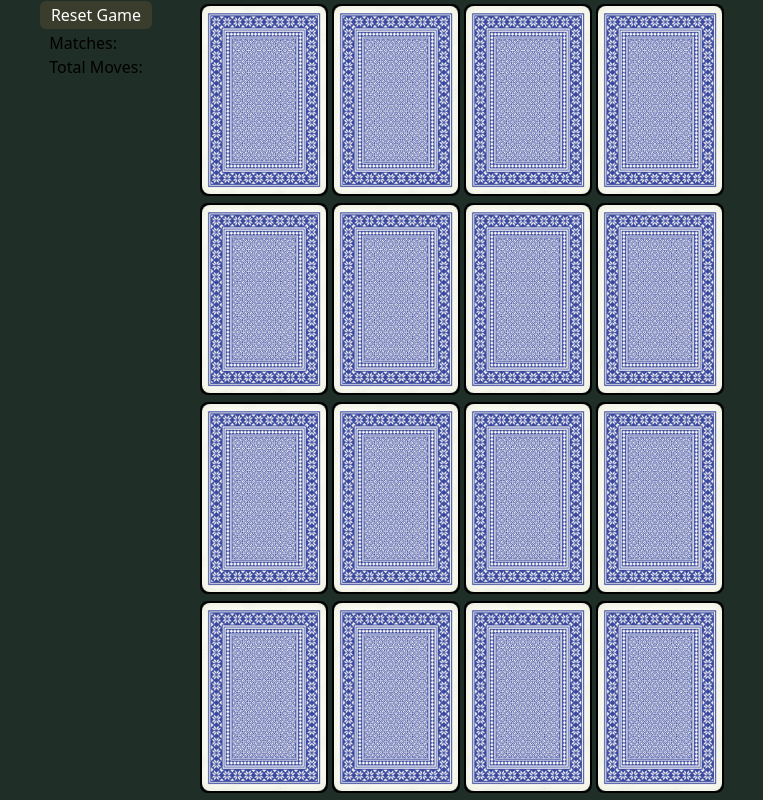
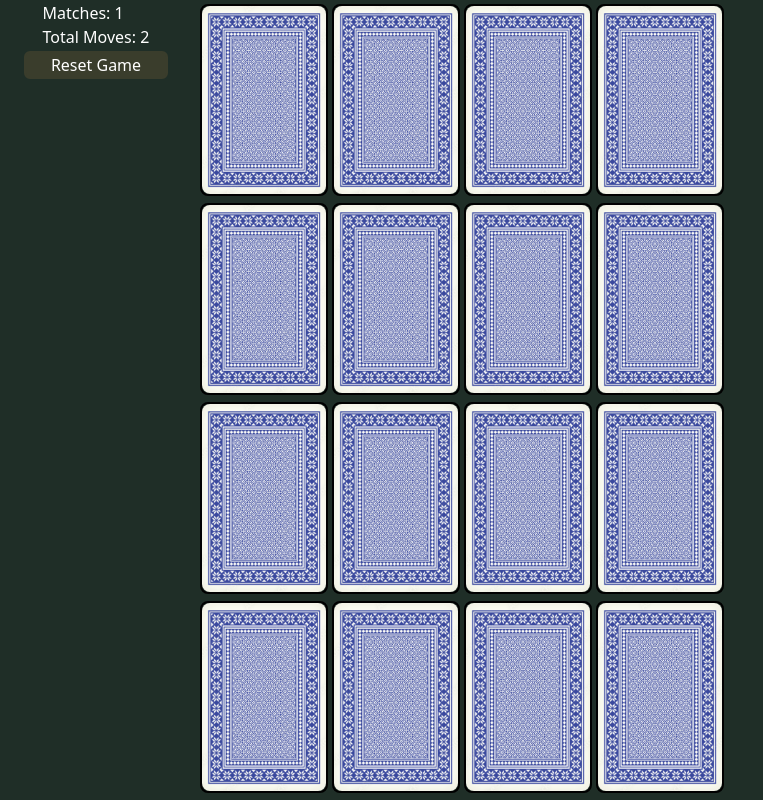
Before and after one commit to Ant-Shell/image-match-game, a Vue app: page / in a window 1280 px wide. Shown: the whole page, without its empty margins (0-763 px from the left). Built offline with nearby package versions, Linux system fonts and the light colour scheme.

Commit message:
Change positioning of button and game details

```diff
--- a/src/components/Heading.vue
+++ b/src/components/Heading.vue
@@ -7,13 +7,13 @@ const props = defineProps({
 
 <template>
   <header class="flex justify-evenly items-center h-[10%] w-screen md:w-[20%] md:flex-col lg:w-[15%]">
-    <button class="w-28 border-2 bg-[#3a3d2c] border-[#3a3d2c] text-white
+    <div class="text-white">
+      <h2>Matches: 1</h2>
+      <h2>Total Moves: 2</h2>
+    </div>
+    <button class="w-28 md:w-36 border-2 bg-[#3a3d2c] border-[#3a3d2c] text-white
     hover:bg-[#78807c] rounded-md" @click="props.gameResetter">
       Reset Game
     </button>
-    <div>
-      <h2>Matches:</h2>
-      <h2>Total Moves:</h2>
-    </div>
   </header>
 </template>
```
